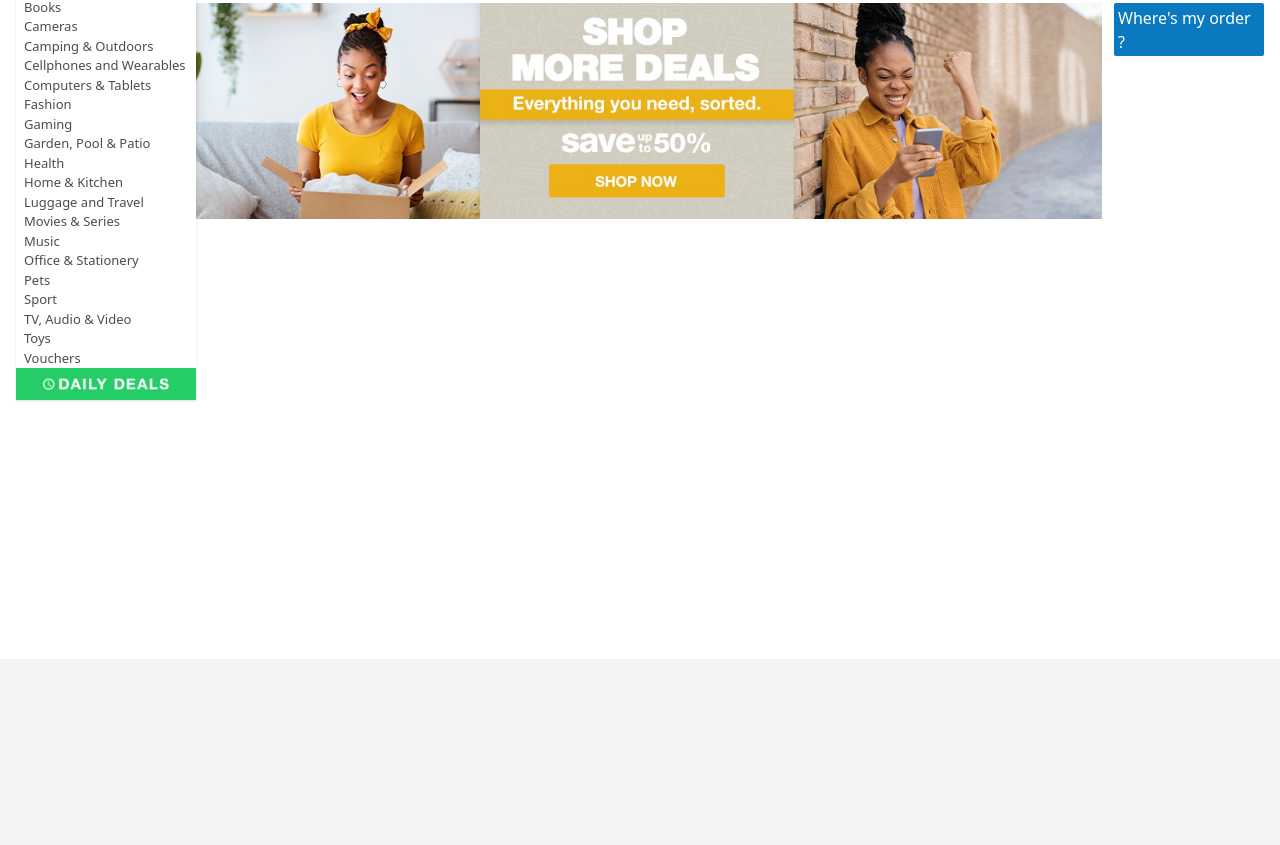
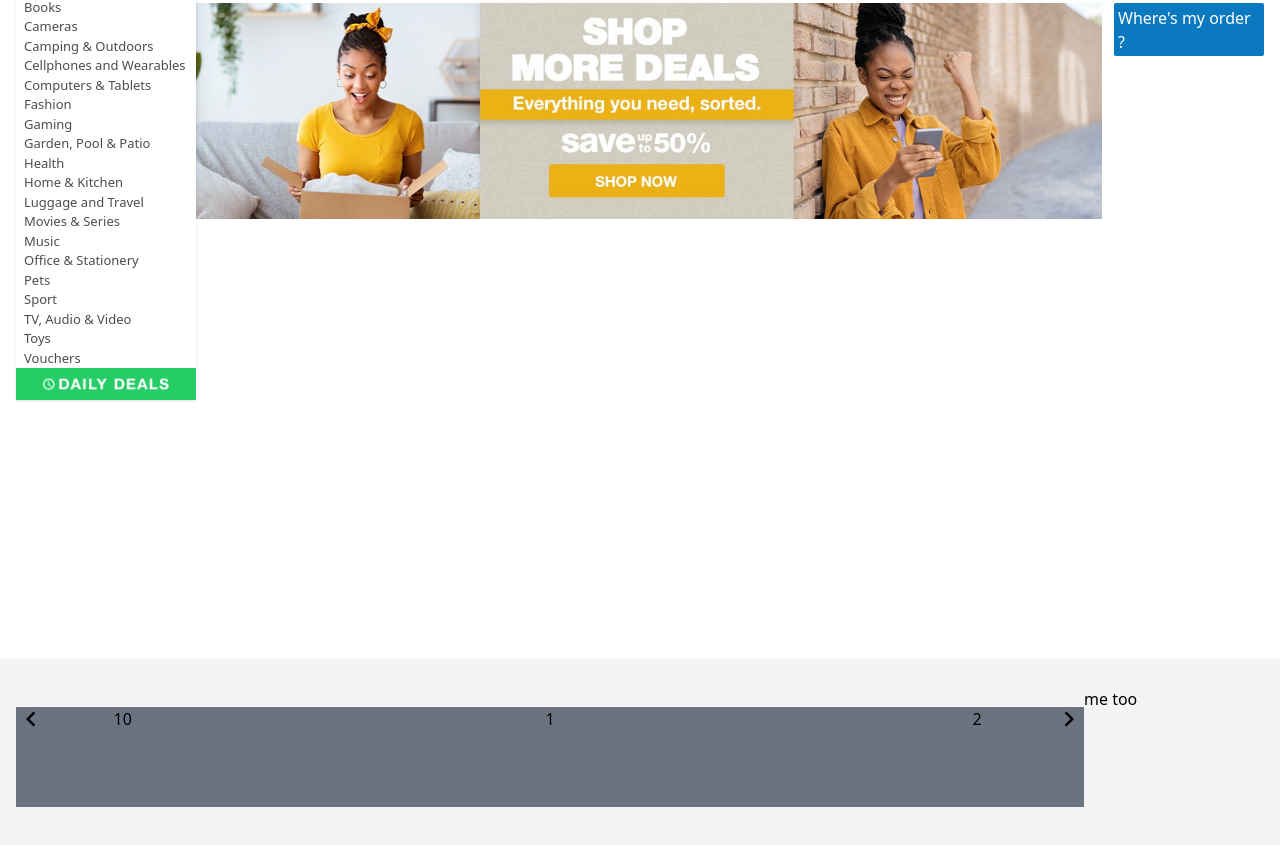
Before and after one commit to ZithaChitra/tal, a Vue app: page / in a window 1280 px wide. Shown: the part 141-986 px from the top of the page. Before the commit the page ends 800 px from the top, so only its background shows below. Built offline with nearby package versions, Linux system fonts and the light colour scheme.

Commit message:
carousel init

```diff
--- a/package.json
+++ b/package.json
@@ -15,7 +15,8 @@
     "@fortawesome/free-solid-svg-icons": "^6.2.0",
     "@fortawesome/vue-fontawesome": "^3.0.1",
     "axios": "^1.1.3",
-    "vue": "^3.2.41"
+    "vue": "^3.2.41",
+    "vue3-carousel": "^0.2.5"
   },
   "devDependencies": {
     "@vitejs/plugin-vue": "^3.2.0",
--- a/src/App.vue
+++ b/src/App.vue
@@ -1,11 +1,19 @@
-<script setup>
-
-</script>
 
 <template>
-  <comp-header></comp-header>
+  <div class="mb-5">
+    <comp-header></comp-header>
+  </div>
+  <div class="mb-10">
+    <products></products>
+  </div>
 </template>
 
-<style scoped>
+<script >
+import Products from './components/products/index.vue'
 
-</style>
+export default {
+  components:{
+    Products
+  }
+}
+</script>
--- /dev/null
+++ b/src/components/products/ProductCard.vue
@@ -0,0 +1,17 @@
+<template>
+    <div class="bg-white shadow-sm rounded hover:shadow-md ease-in-out duration-300 p-2">
+        <div class="h-[362px]">
+            <img src="/prod.file" >
+        </div>
+
+        <div>
+            <h5 class="tal-text">
+                Northern Lights 1.8m Noel Christmas Tree with Lights & Decor
+            </h5>
+
+            <span>
+                R 3, 299
+            </span>
+        </div>
+    </div>
+</template>
--- /dev/null
+++ b/src/components/products/index.vue
@@ -0,0 +1,45 @@
+<template>
+    <div class="lg:container mx-auto md:px-4 px-2 py-2">
+        <div class="lg:flex">
+            <!-- <div class="grow grid grid-cols-3 gap-5">
+                <product-card></product-card>
+            </div> -->
+            <div class="grow relative bg-gray-500" style="width:calc(100% - 180px);margin:20px auto;height:100px">
+                <Carousel :items-to-show="2.5" :wrap-around="true">
+                    <Slide v-for="slide in 10" :key="slide">
+                    <div class="carousel__item">{{ slide }}</div>
+                    </Slide>
+
+                    <template #addons>
+                    <Navigation />
+                    </template>
+                </Carousel>
+            </div>
+
+            <div class="hidden lg:block w-[180px]"> me too </div>
+
+        </div>
+    </div>
+</template>
+
+
+<script>
+import 'vue3-carousel/dist/carousel.css'
+import ProductCard from './ProductCard.vue'
+import { Carousel, Navigation, Slide } from 'vue3-carousel'
+
+export default {
+    components: {
+        ProductCard,
+        Carousel,
+        Slide,
+        Navigation,
+    },
+    data(){
+        return {
+
+        }
+    }
+}
+
+</script>
```
Also changed, not shown: 2 other files (tests, documents, lock files or other folders).
